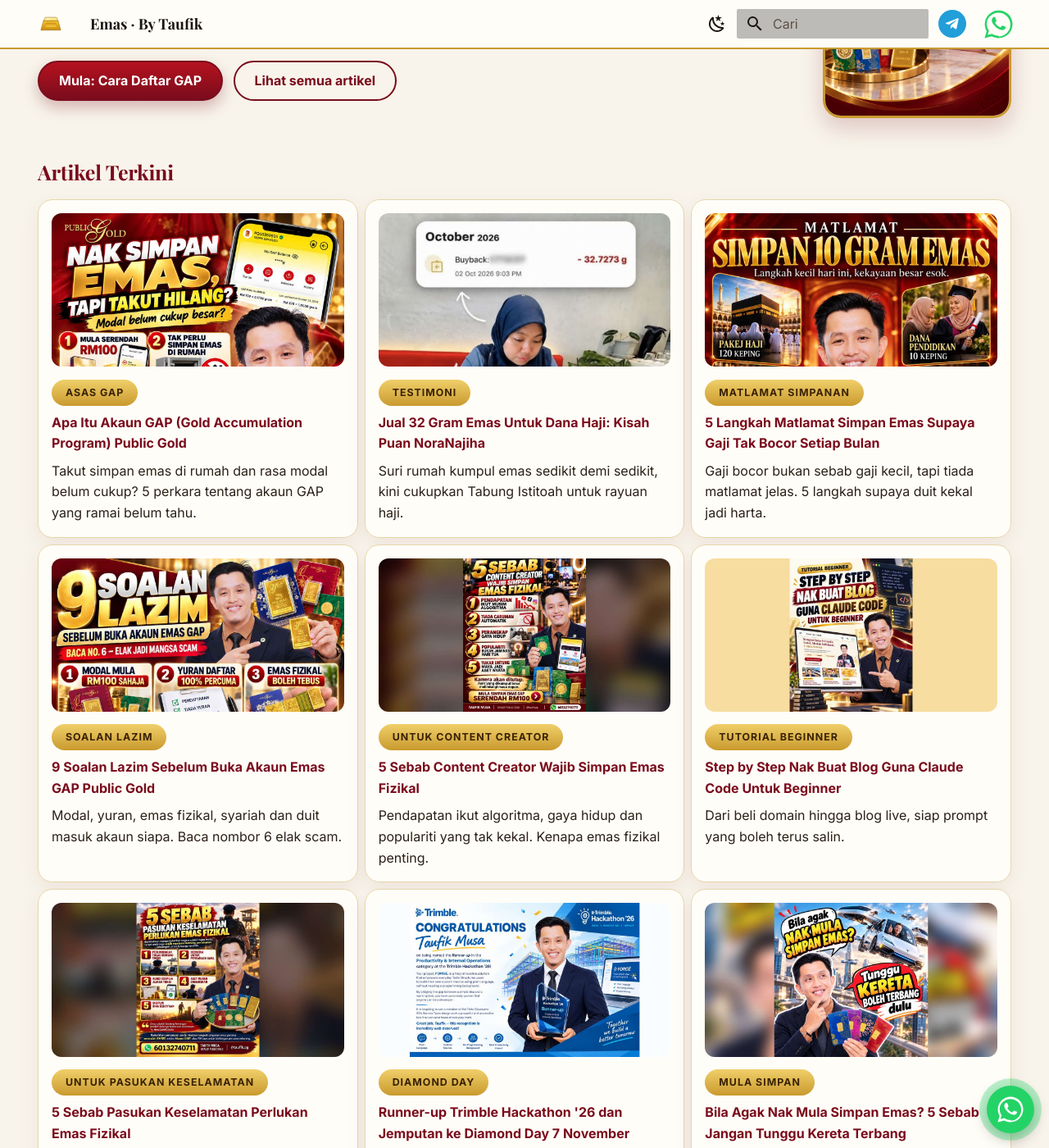
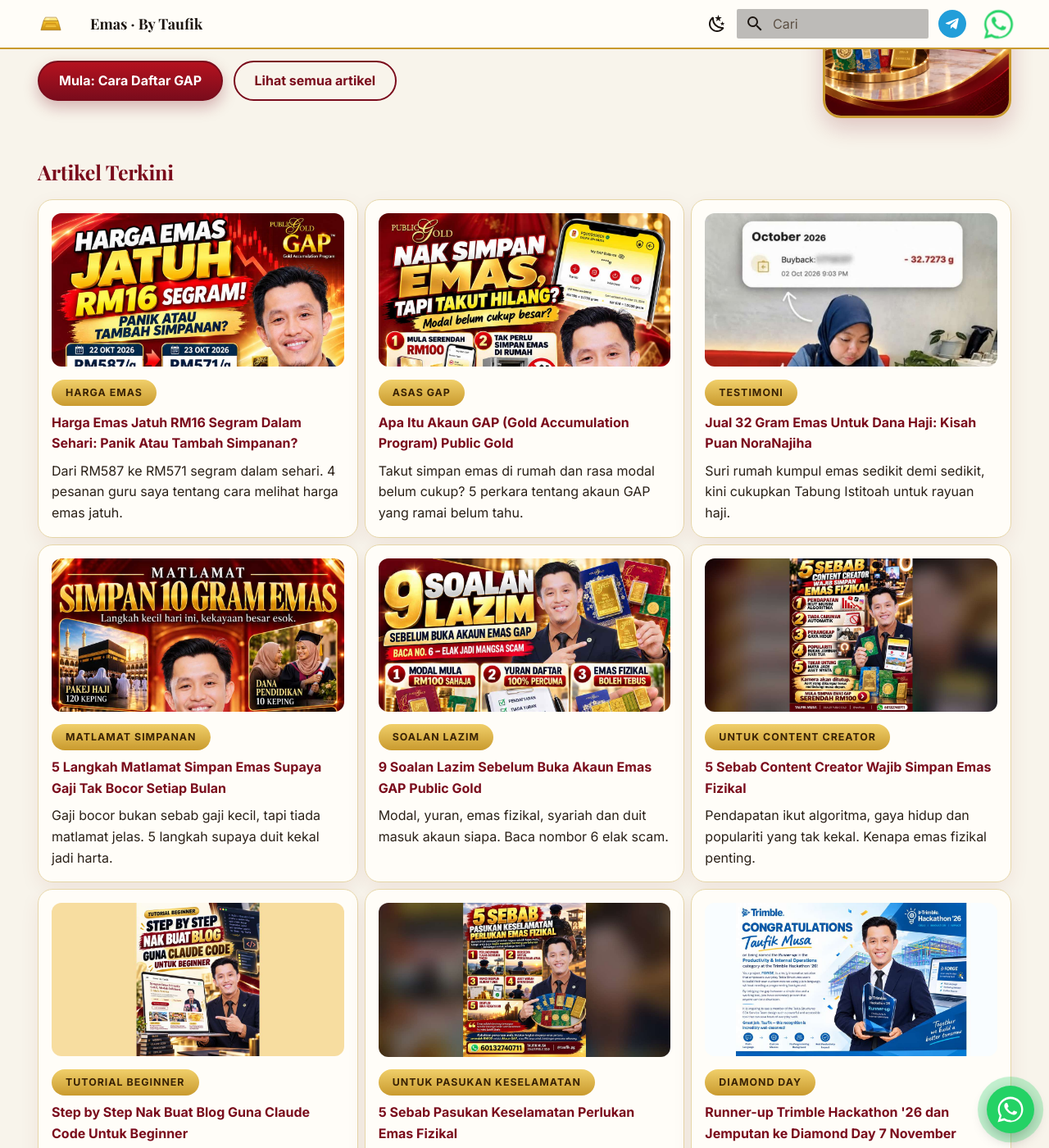
Before and after one commit to taufikmusa/emas, an MkDocs documentation site: the page built from docs/index.md, in a window 1280 px wide and 1400 px high, scrolled down 736 px. Shown: the whole window at 82% size. Built offline with MkDocs 1.6.1 and Material for MkDocs 9.7.7, drawn with Linux system fonts in a browser that asks for light colours; some web fonts are replaced.

Commit message:
Artikel baru: Harga Emas Jatuh RM16 Segram Dalam Sehari, Panik Atau Tambah Simpanan?
Co-Authored-By: Claude Sonnet 5.5 <noreply@anthropic.com>
Claude-Session: https://claude.ai/code/session_01Kg5rzoNKh8hvmsKW8L46De

```diff
--- a/docs/index.md
+++ b/docs/index.md
@@ -46,6 +46,14 @@ Panduan dan ilmu emas untuk anda yang nak mulakan simpanan emas di Public Gold.
 ## Artikel Terkini
 
 <div class="grid cards" markdown>
+
+- [![Harga emas jatuh RM16 segram dalam sehari, panik atau tambah simpanan](assets/og-harga-jatuh.jpg){ loading=lazy }](artikel/harga-emas-jatuh-rm16-segram-panik-atau-tambah-simpanan.md)
+
+    <span class="cat-badge">Harga Emas</span>
+
+    **[Harga Emas Jatuh RM16 Segram Dalam Sehari: Panik Atau Tambah Simpanan?](artikel/harga-emas-jatuh-rm16-segram-panik-atau-tambah-simpanan.md)**
+
+    Dari RM587 ke RM571 segram dalam sehari. 4 pesanan guru saya tentang cara melihat harga emas jatuh.
 
 - [![Apa itu akaun GAP Gold Accumulation Program Public Gold](assets/og-apa-itu-gap.jpg){ loading=lazy }](artikel/apa-itu-akaun-gap-gold-accumulation-program-public-gold.md)
 
--- a/docs/stylesheets/gallery-shot.css
+++ b/docs/stylesheets/gallery-shot.css
@@ -3,3 +3,15 @@
 .md-typeset .gallery-shot .gallery-slide { aspect-ratio: 3 / 4; background: var(--cream-2); }
 .md-typeset .gallery-shot .gallery-slide img { object-fit: contain; }
 .md-typeset .gallery-shot .gallery-frame { border: 1px solid var(--gold-pale); }
+
+/* Perbandingan harga dua hari: dua gambar sebelah menyebelah */
+.md-typeset .price-pair {
+  display: grid;
+  grid-template-columns: repeat(2, minmax(0, 1fr));
+  gap: .7rem;
+  max-width: 560px;
+  margin: 1.2rem auto 1.4rem;
+}
+.md-typeset .price-pair figure { margin: 0; }
+.md-typeset .price-pair img { display: block; width: 100%; height: auto; border-radius: 14px; border: 1px solid var(--gold-pale); }
+.md-typeset .price-pair figcaption { text-align: center; font-size: .72rem; font-weight: 700; margin-top: .35rem; color: var(--md-default-fg-color--light); }
--- a/mkdocs.yml
+++ b/mkdocs.yml
@@ -90,6 +90,8 @@ nav:
       - 9 Soalan Lazim Sebelum Buka Akaun GAP: artikel/9-soalan-lazim-sebelum-buka-akaun-emas-gap.md
       - Cara Daftar Public Gold GAP: artikel/cara-daftar-public-gold-gap-2026.md
       - Bila Nak Mula Simpan Emas: artikel/bila-nak-mula-simpan-emas-jangan-tunggu-kereta-terbang.md
+  - Harga Emas:
+      - Harga Emas Jatuh RM16 Segram: artikel/harga-emas-jatuh-rm16-segram-panik-atau-tambah-simpanan.md
   - Testimoni:
       - Kisah Puan NoraNajiha Jual 32 Gram Emas: artikel/testimoni-jual-32-gram-emas-dana-haji-noranajiha.md
   - Matlamat Simpanan:
```
Also changed, not shown: docs/artikel/harga-emas-jatuh-rm16-segram-panik-atau-tambah-simpanan.md (added, +128 -0 lines), docs/assets/harga-22-okt.webp (added), docs/assets/harga-23-okt.webp (added), docs/assets/harga-app-baki.webp (added), docs/assets/harga-beli-571.webp (added), docs/assets/harga-jatuh-poster.webp (added), docs/assets/og-harga-jatuh.jpg (added).
